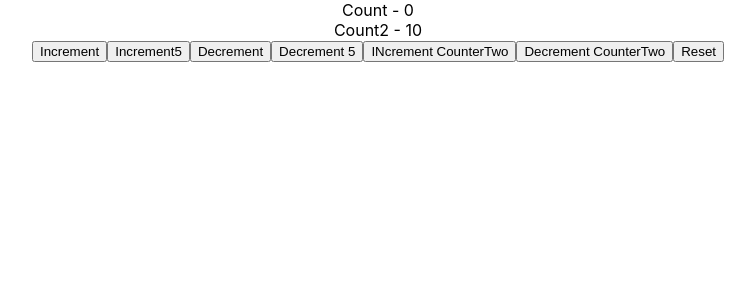
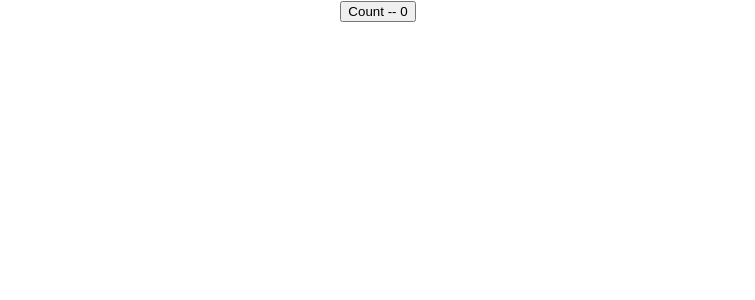
Before and after one commit to dharm-singh-au26/mynewapp, a React (Create React App) app: page / in a window 1280 px wide. Shown: the top 300 px of the page, without its empty margins (262-1017 px from the left). Built offline with nearby package versions, Linux system fonts and the light colour scheme.

Commit message:
custom hooks

```diff
--- a/src/App.js
+++ b/src/App.js
@@ -5,6 +5,7 @@
 import CounterOne from "./components/CounterOne";
 import CounterTwo from "./components/CounterTwo";
 import DataFetching from "./components/DataFetching";
+import DocTitleOne from "./components/DocTitleOne";
 import HookCounter from "./components/HookCounter";
 import HookCounterArray from "./components/HookCounterArray";
 import HookCounterTwo from "./components/HookCounterTwo";
@@ -44,7 +45,8 @@
           </ChannelContext.Provider>
         </UserContext.Provider> */}
         {/* < CounterOne />  */}
-        <CounterTwo/>
+        {/* <CounterTwo/> */}
+        <DocTitleOne/>
       </>
     </div>
   );
--- /dev/null
+++ b/src/components/DocTitleOne.js
@@ -0,0 +1,15 @@
+import React, { useEffect, useState } from 'react'
+
+function DocTitleOne() {
+    const [count,setCount] = useState(0)
+    useEffect(() => {
+        document.title = `count ${count}`
+    } , [])
+  return (
+    <>
+    <button onClick={() =>setCount(count +1 )} >  Count -- {count}</button>
+    </>
+  )
+}
+
+export default DocTitleOne
```
